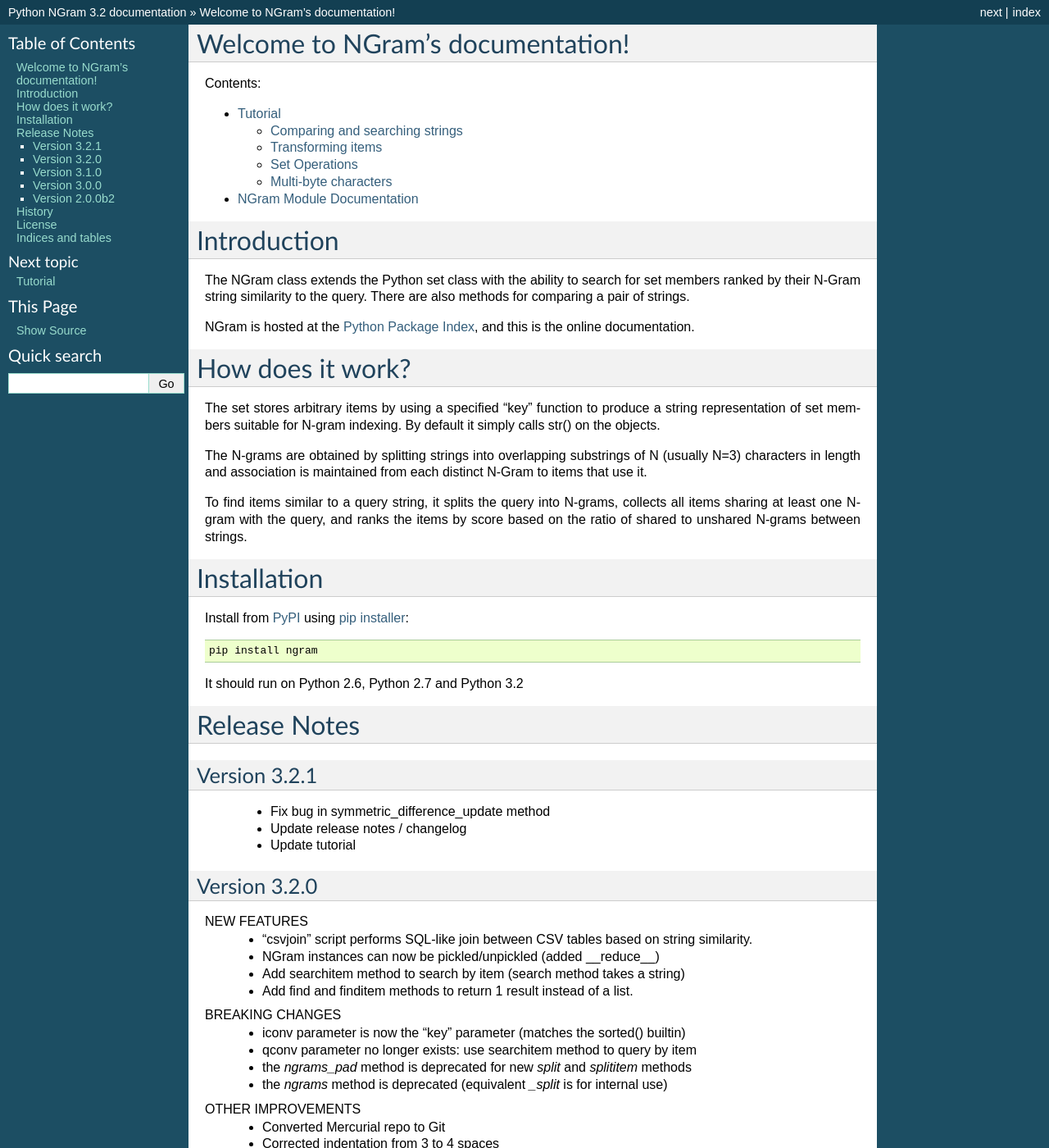
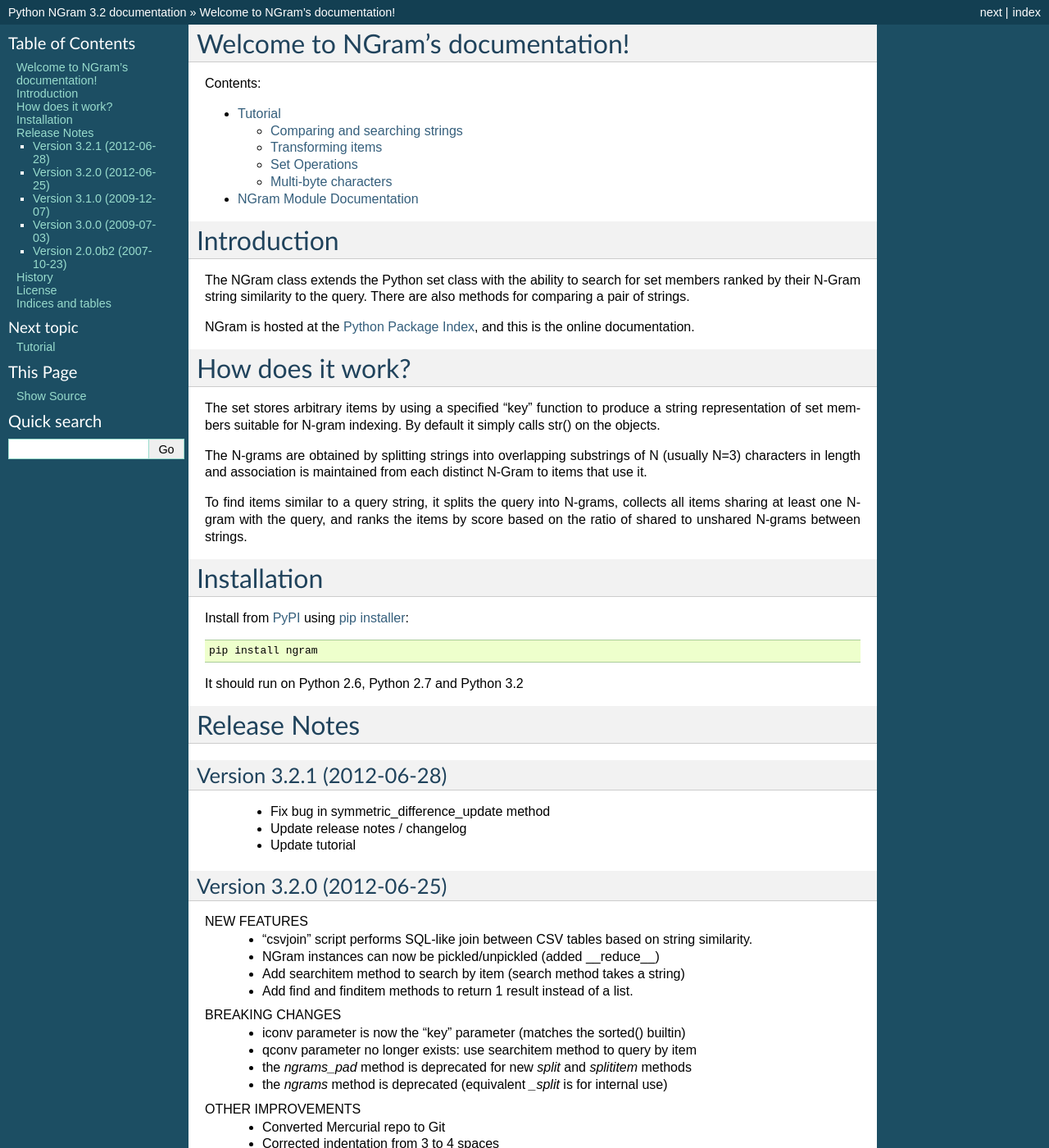
Before and after one commit to gpoulter/python-ngram, a Sphinx documentation site: the page built from docs/index.rst, in a window 1280 px wide and 1400 px high. Shown: the whole window at 82% size. Built offline with Sphinx 7.4.7, drawn with Linux system fonts in a browser that asks for light colours; some of the changed text lies outside the part shown.

Commit message:
Add release dates to release notes

```diff
--- a/docs/index.rst
+++ b/docs/index.rst
@@ -48,15 +48,16 @@
 
 Release Notes
 =============
-Version 3.2.1
--------------
+
+Version 3.2.1 (2012-06-28)
+--------------------------
     * Fix bug in symmetric_difference_update method
     * Update release notes / changelog
     * Update tutorial
 
 
-Version 3.2.0
--------------
+Version 3.2.0 (2012-06-25)
+--------------------------
 
 NEW FEATURES
     * "csvjoin" script performs SQL-like join between CSV tables based on string similarity.
@@ -75,8 +76,8 @@
     * Corrected indentation from 3 to 4 spaces
     * Added tox to run tests on Python 2.7 and 3.2
 
-Version 3.1.0
--------------
+Version 3.1.0 (2009-12-07)
+--------------------------
 
 NEW FEATURES
     * Python 3 support via 2to3
@@ -93,8 +94,8 @@
     * Setuptools replaced by Distribute (for Python 3)
     * Docstrings now reStructuredText for Sphinx
 
-Version 3.0.0
--------------
+Version 3.0.0 (2009-07-03)
+--------------------------
 This was a major refactoring without back-compatibility.
 
 NEW FEATURES
@@ -109,8 +110,8 @@
     * Refactored the NGram class (new method decomposition)
 
 
-Version 2.0.0b2
----------------
+Version 2.0.0b2 (2007-10-23)
+----------------------------
 This was the code committed to Subversion by Exhuma.
 
 History
```
